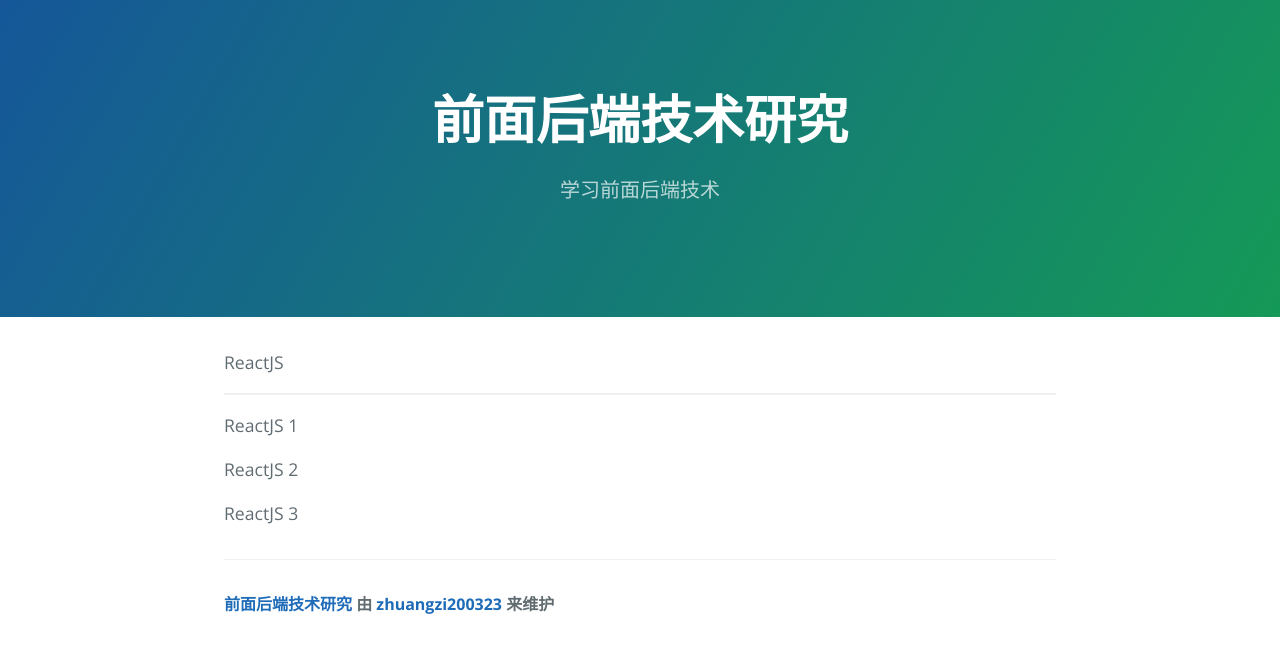
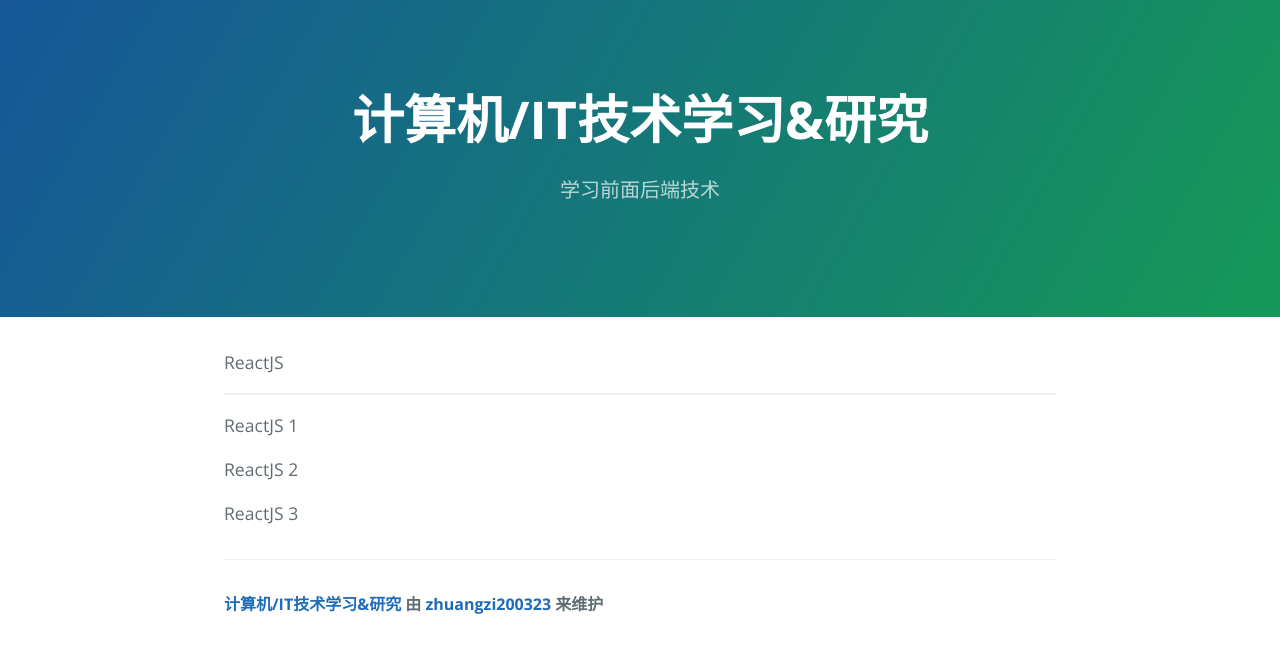
Before and after one commit to zhuangzi200323/home, a plain HTML site: page index.html in a window 1280 px wide. Drawn offline with nearby package versions, Linux system fonts and the light colour scheme.

Commit message:
Update index.html

```diff
--- a/index.html
+++ b/index.html
@@ -2,7 +2,7 @@
 <html lang="en-us">
   <head>
     <meta charset="UTF-8">
-    <title>前面后端技术研究</title>
+    <title>计算机/IT技术学习&研究</title>
     <meta name="viewport" content="width=device-width, initial-scale=1">
     <link rel="stylesheet" type="text/css" href="stylesheets/normalize.css" media="screen">
     <link href='https://fonts.googleapis.com/css?family=Open+Sans:400,700' rel='stylesheet' type='text/css'>
@@ -11,7 +11,7 @@
   </head>
   <body>
     <section class="page-header">
-      <h1 class="project-name">前面后端技术研究</h1>
+      <h1 class="project-name">计算机/IT技术学习&研究</h1>
       <h2 class="project-tagline">学习前面后端技术</h2>
       <!--<a href="https://github.com/zhuangzi200323/jack.github.io" class="btn">View on GitHub</a>
       <a href="https://github.com/zhuangzi200323/jack.github.io/zipball/master" class="btn">Download .zip</a>
@@ -26,7 +26,7 @@
       <p>ReactJS 3</p>
 
       <footer class="site-footer">
-        <span class="site-footer-owner"><a href="https://github.com/zhuangzi200323/home">前面后端技术研究</a>  由 <a href="https://github.com/zhuangzi200323">zhuangzi200323</a>  来维护</span>
+        <span class="site-footer-owner"><a href="https://github.com/zhuangzi200323/home">计算机/IT技术学习&研究</a>  由 <a href="https://github.com/zhuangzi200323">zhuangzi200323</a>  来维护</span>
 
         <!--<span class="site-footer-credits">This page was generated by <a href="https://pages.github.com">GitHub Pages</a> using the <a href="https://github.com/jasonlong/cayman-theme">Cayman theme</a> by <a href="https://twitter.com/jasonlong">Jason Long</a>.</span>-->
       </footer>
```
